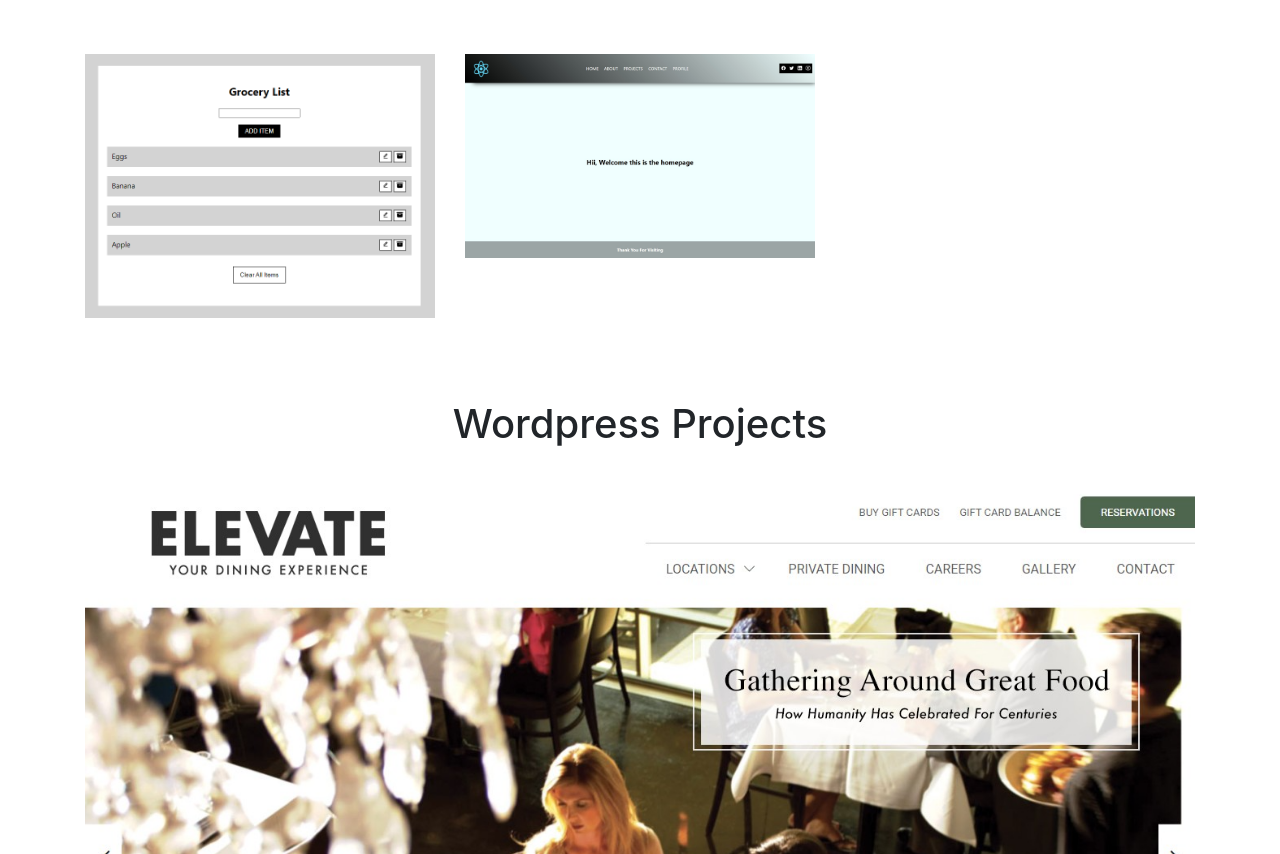
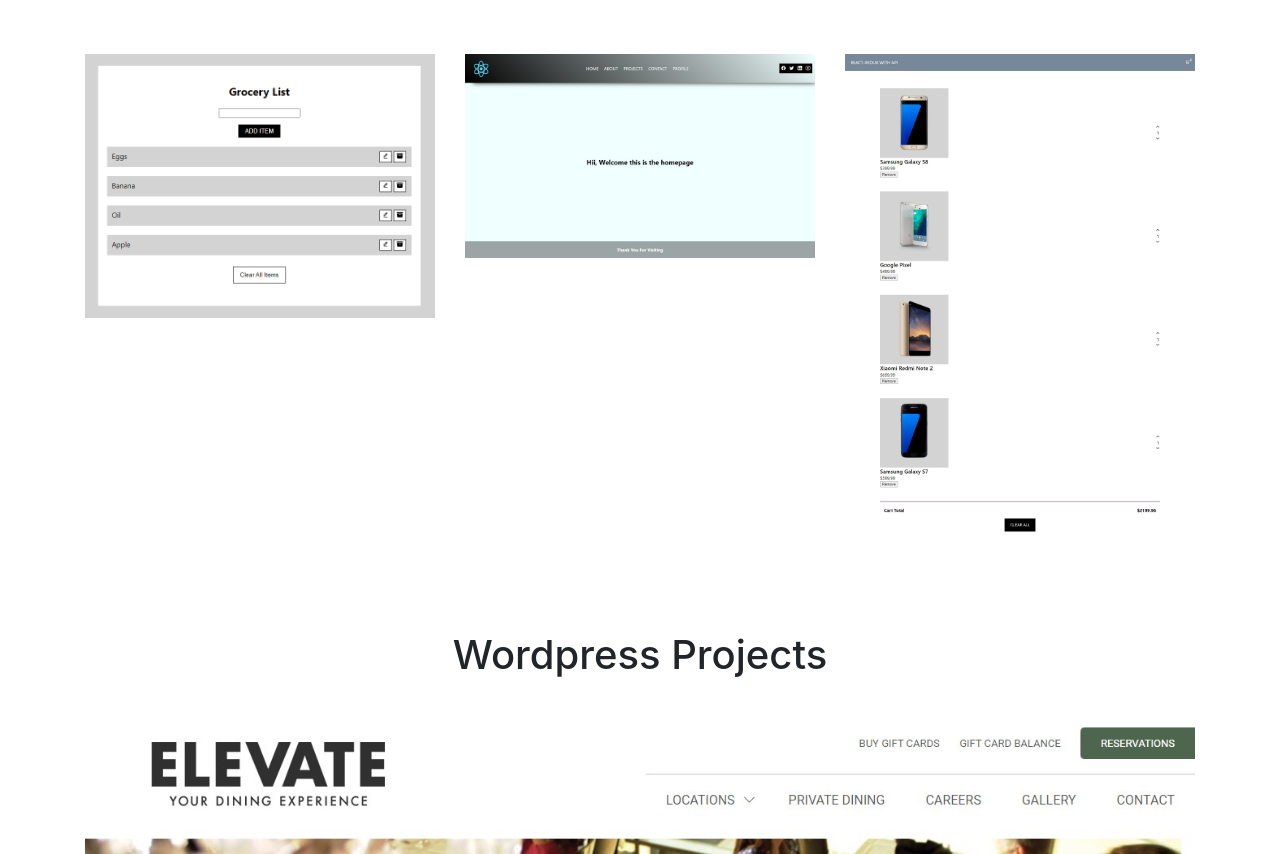
Before and after one commit to YashKumar-99/projectspage, a plain HTML site: page index.html in a window 1280 px wide. Shown: the part 947-1801 px from the top of the page. Drawn offline with nearby package versions, Linux system fonts and the light colour scheme.

Commit message:
react redux

```diff
--- a/index.html
+++ b/index.html
@@ -73,6 +73,11 @@
                 </a>
             </div>
 
+            <div class="col-md-4 card-section">
+                <a href="https://demoreduxproject.netlify.app/" target="_blank">
+                    <img class="img-rounded card-image" src="./images/react-redux.png" alt="">
+                </a>
+            </div>
 
 
 
```
Also changed, not shown: images/react-redux.png (added).
